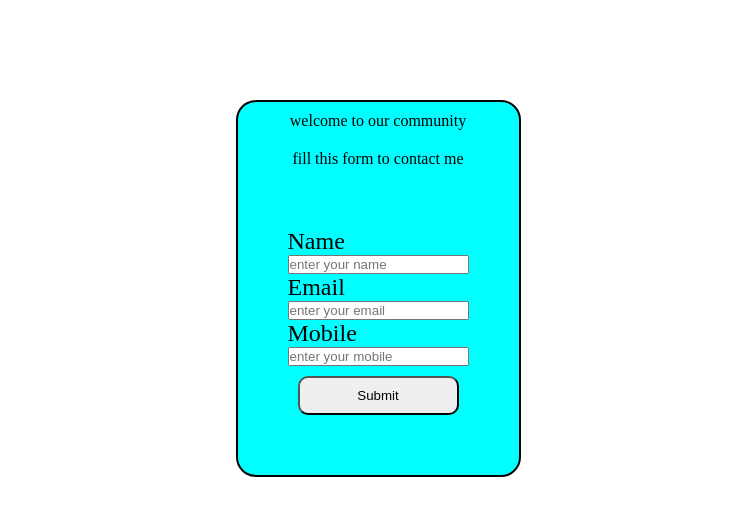
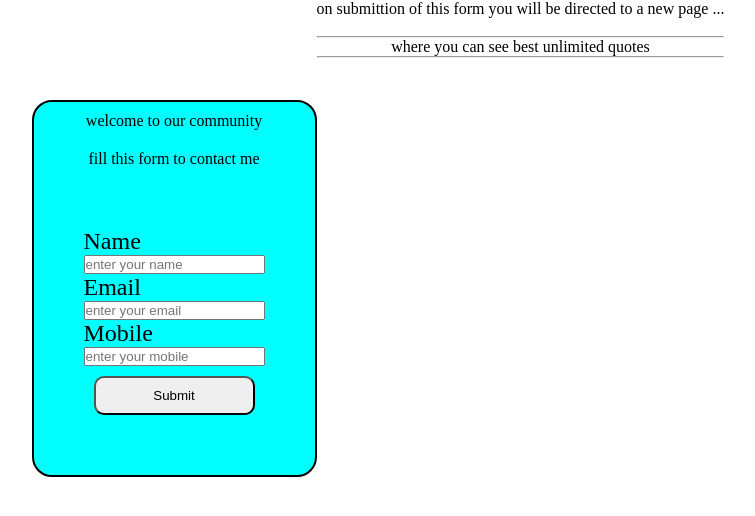
Before and after one commit to rajan0031/contact-form-via-google-sheet, a plain HTML site: page index.html in a window 1280 px wide. Shown: the whole page, without its empty margins (262-1017 px from the left). Drawn offline with Linux system fonts and the light colour scheme.

Commit message:
Update index.html

```diff
--- a/index.html
+++ b/index.html
@@ -36,6 +36,14 @@
         <button id="btn" name="submit" onclick="func()">Submit</button>
       </form>
     </div>
+     <div class="write">
+      on submittion of this form you will be directed to a new page ...
+      <br />
+      <br />
+      <hr />
+      where you can see best unlimited quotes
+      <hr />
+    </div>
     <script src="app.js"></script>
     <script>
       const scriptURL =
```
